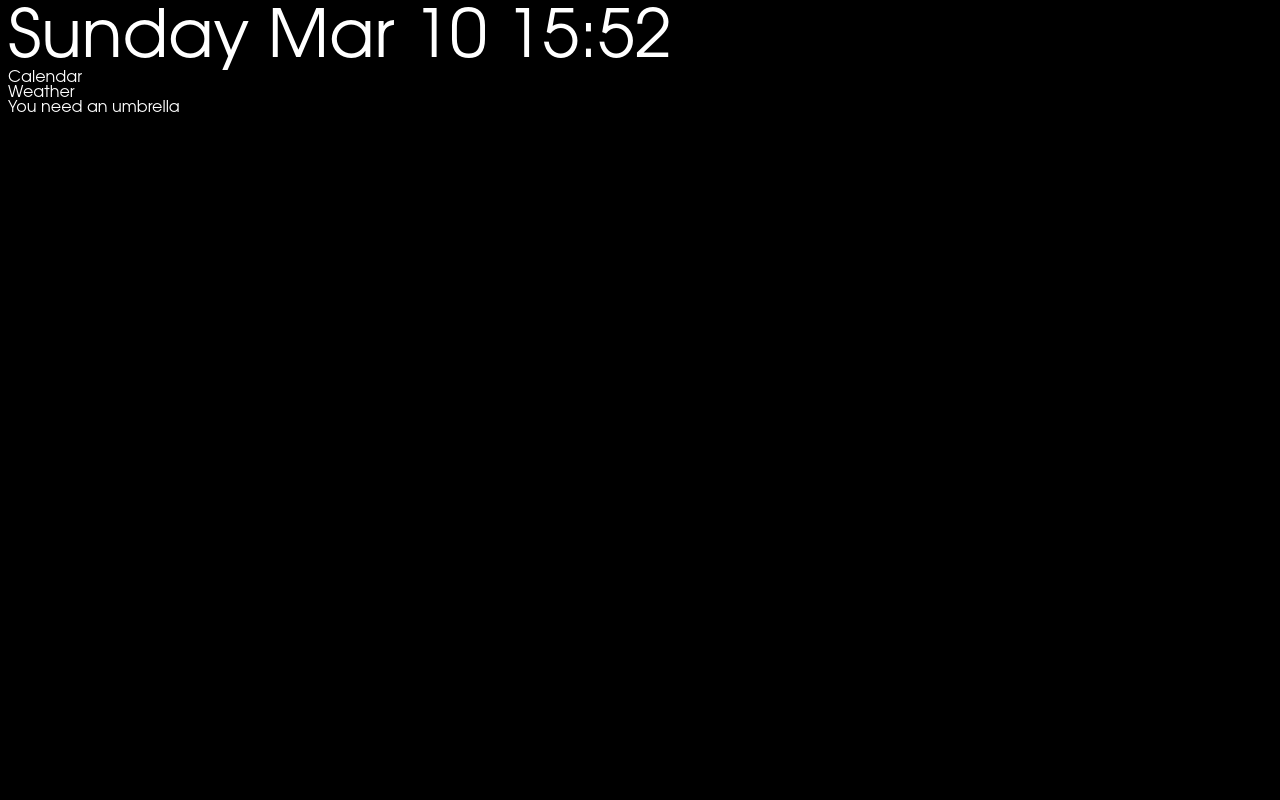
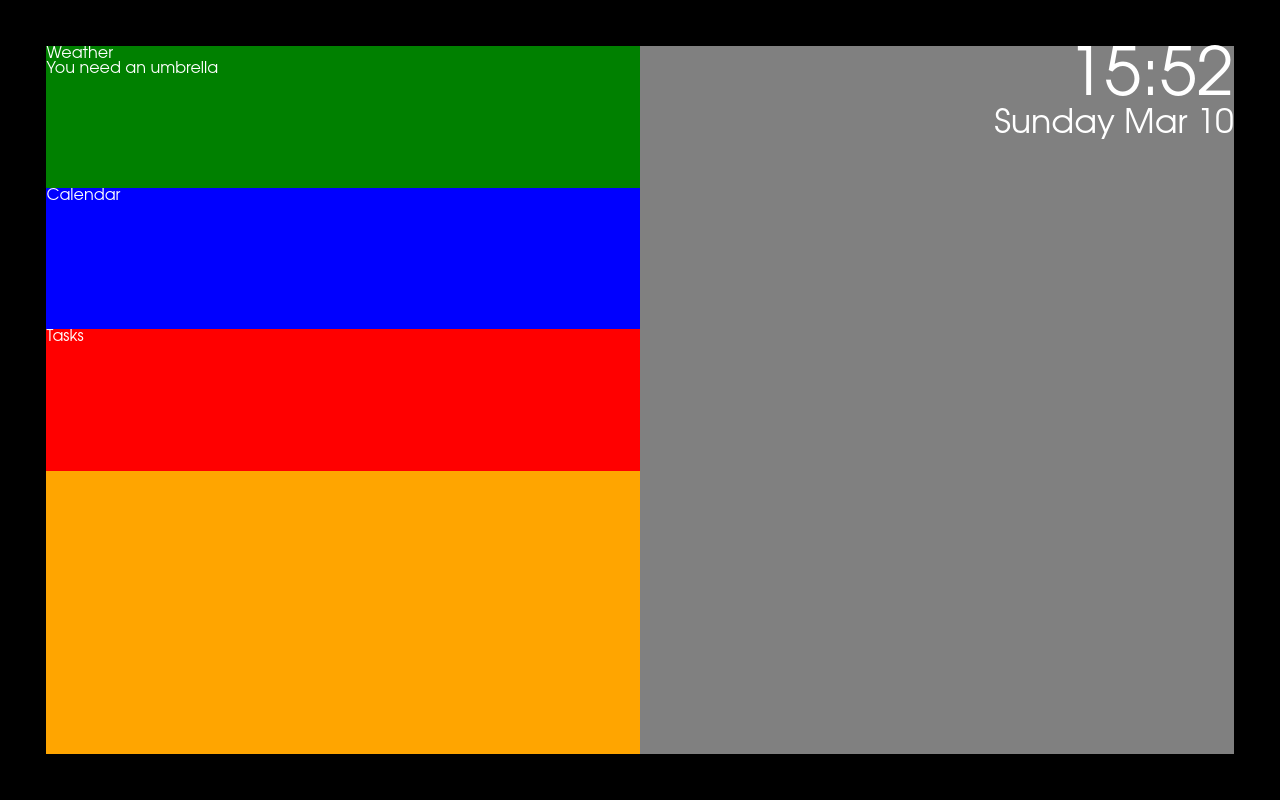
Before and after one commit to jbrown400/smart-mirror-v3, a Django app: page /page/ in a window 1280 px wide. Run offline with Django 3.2, Linux system fonts and the light colour scheme; some libraries are stand-ins or nearby versions.

Commit message:
Changed to a nice flex layout.

```diff
--- a/page/static/page/styles.css
+++ b/page/static/page/styles.css
@@ -3,8 +3,65 @@ body {
     color: white;
     font-family: Avantgarde, TeX Gyre Adventor, URW Gothic L, sans-serif;
     font-weight: 100;
+    display: flex;
+    padding: 3%;
 }
 
-#clock {
+/* The left and right columns of the page */
+.pageColumn {
+    display: flex;
+    flex-basis: 50%;
+}
+
+.pageColumnRight {
+    text-align: end
+}
+
+.pageColumnLeft {
+    text-align: start;
+}
+
+
+/* Each individual feature like the clock, calendar, etc. */
+.featureItem {
+    flex-basis: 20%;
+}
+
+#rightSide {
+    flex-basis: 50%;
+    flex-direction: column;
+    background-color: grey;
+}
+
+#leftSide {
+    flex-direction: column;
+    background-color: orange;
+}
+
+#clockTime {
     font-size: 50pt;
 }
+
+#clockDate {
+    font-size: 25pt;
+}
+
+/* #clockDate, #clockTime {
+    width: 50%;
+    background-color: orange;
+    padding: 0%;
+    margin: 0%;
+} */
+
+
+#calendar {
+    background-color: blue;
+}
+
+#weather {
+    background-color: green;
+}
+
+#toDoList {
+    background-color: red;
+}
--- a/page/static/page/time.js
+++ b/page/static/page/time.js
@@ -12,7 +12,7 @@ function getTime() {
 	h = (h < 10) ? "0" + h : h;
 	m = (m < 10) ? "0" + m : m;
 
-	$("#clock").html(dow + "   " + month + " " + day + " " + h + ":" + m);
-
+	$("#clockTime").html(h + ":" + m);
+	$("#clockDate").html(dow + " " + month + " " + day);
 	setTimeout(getTime, 1000);
 }
--- a/page/templates/page/index.html
+++ b/page/templates/page/index.html
@@ -6,11 +6,23 @@
         <script src="https://code.jquery.com/jquery-2.1.4.min.js"></script>
     </head>
     <body onload="getTime()">
-        <div id="clock">clock</div>
-        <div id="calendar">Calendar</div>
-        <div id="weather">
-            Weather<br>
-            You need an umbrella
+        <div id="leftSide" class="pageColumn pageColumnLeft">
+            <div id="weather" class="featureItem">
+                Weather<br>
+                You need an umbrella
+            </div>
+            <div id="calendar" class="featureItem">
+                Calendar
+            </div>
+            <div id="toDoList" class="featureItem">
+                Tasks
+            </div>
+        </div>
+        <div id="rightSide" class="pageColumn pageColumnRight">
+            <div class="featureItem">
+                <div id="clockTime"></div>
+                <div id="clockDate"></div>
+            </div>
         </div>
     </body>
 </html>
```
